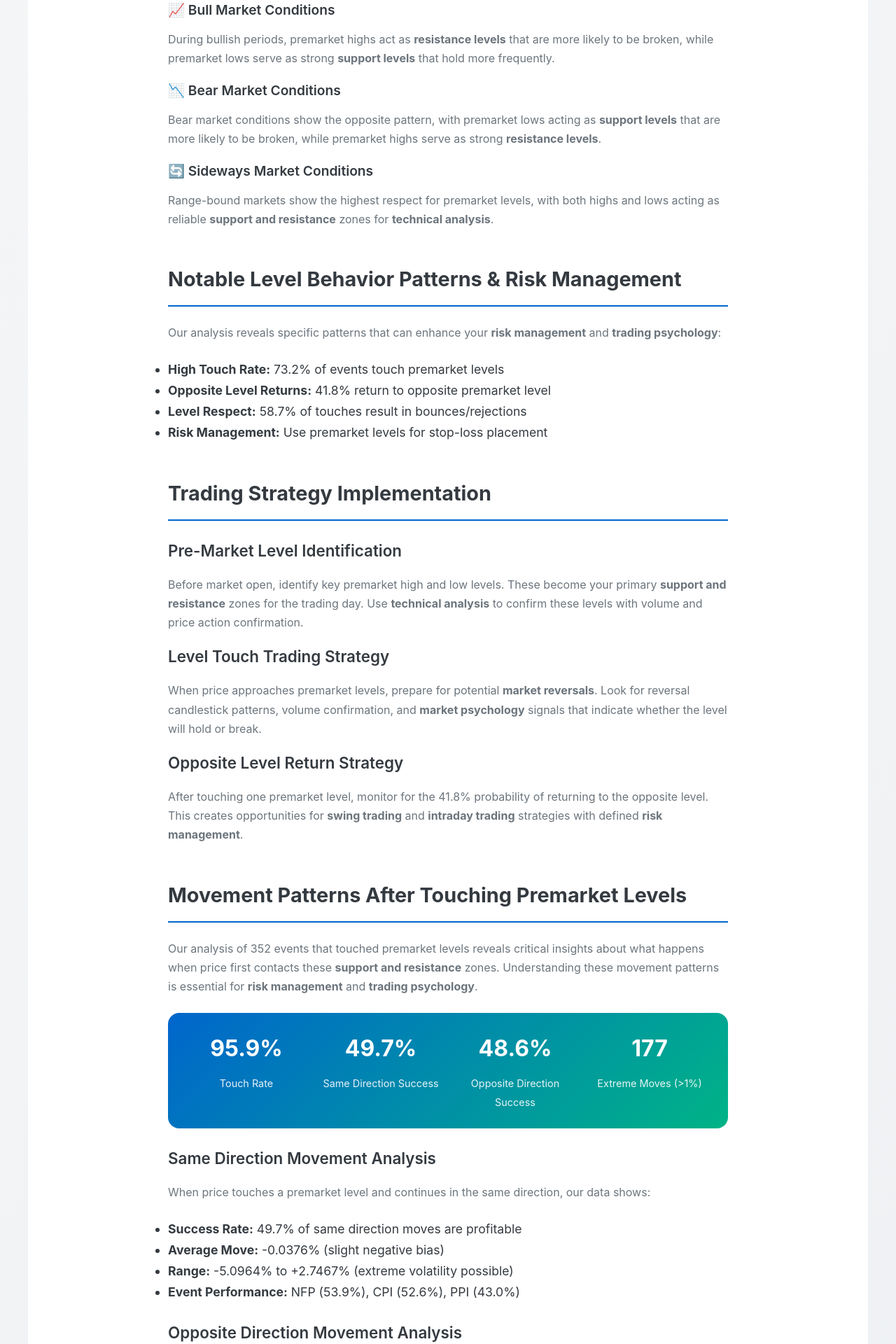
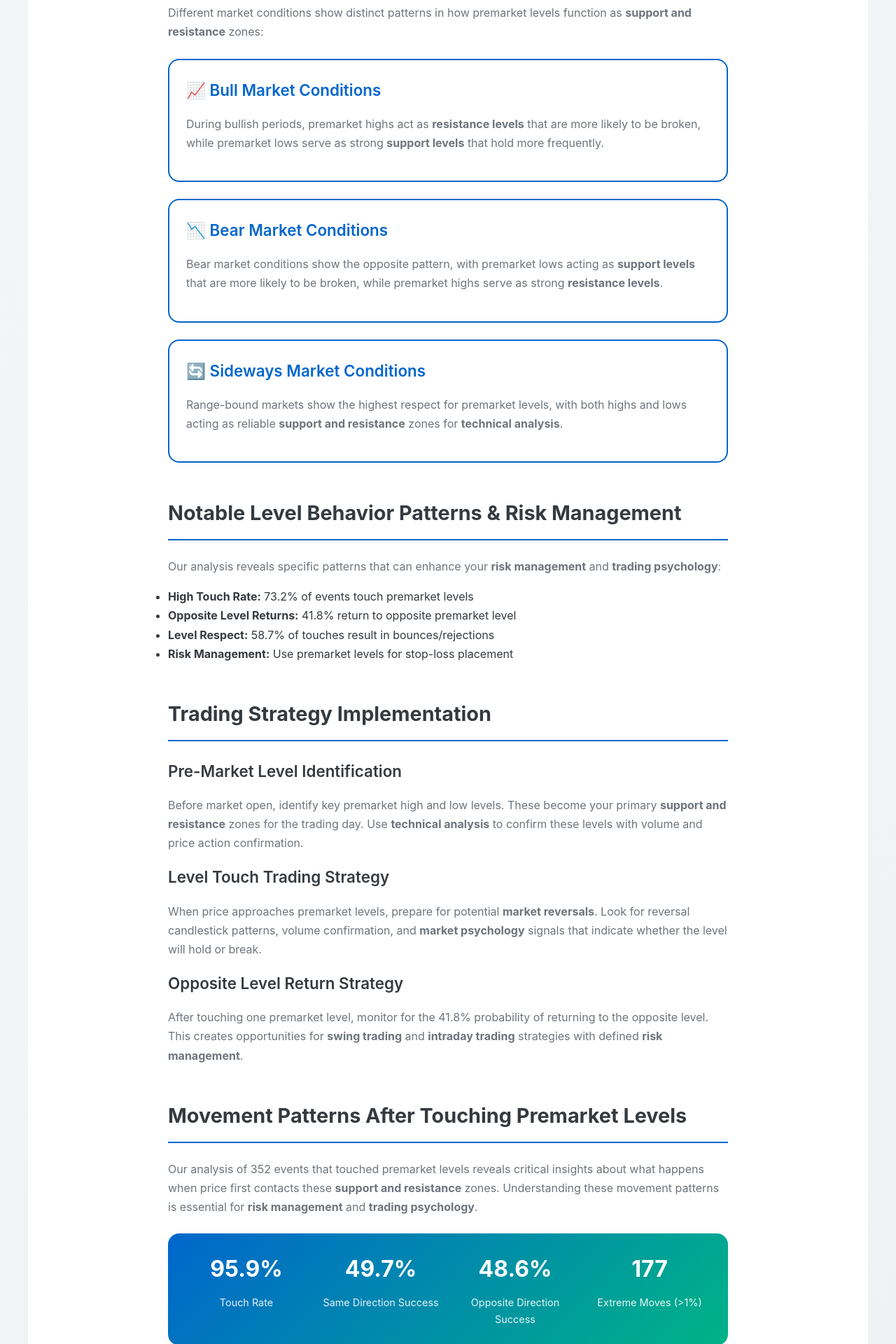
Before and after one commit to doby176/light, a Flask app: page /news-event-keylevels in a window 1280 px wide. Shown: the part 2800-4720 px from the top of the page at 70% size. Run offline with Flask 3, Linux system fonts and the light colour scheme.

Commit message:
Refactor HTML templates: update styles, classes, and add cache-busting CSS
Co-authored-by: tartogaaa <tartogaaa@gmail.com>

```diff
--- a/templates/news_event_keylevels.html
+++ b/templates/news_event_keylevels.html
@@ -62,7 +62,7 @@
     <!-- AdSense -->
     <script async src="https://pagead2.googlesyndication.com/pagead/js/adsbygoogle.js?client=ca-pub-9416785017460416" crossorigin="anonymous"></script>
 
-    <link rel="stylesheet" href="{{ url_for('static', filename='styles.css') }}">
+            <link rel="stylesheet" href="{{ url_for('static', filename='styles.css', v='71') }}">
 </head>
 <body>
     <!-- Breadcrumb Navigation -->
@@ -116,20 +116,20 @@
                         psychological barriers that traders can exploit for consistent profits.
                     </p>
 
-                    <div class="stats-grid">
-                        <div class="stat-card">
+                    <div class="key-stats-highlight">
+                        <div class="stat-item">
                             <div class="stat-number">367</div>
                             <div class="stat-label">Economic Events Analyzed</div>
                         </div>
-                        <div class="stat-card">
+                        <div class="stat-item">
                             <div class="stat-number">73.2%</div>
                             <div class="stat-label">Level Touch Rate</div>
                         </div>
-                        <div class="stat-card">
+                        <div class="stat-item">
                             <div class="stat-number">41.8%</div>
                             <div class="stat-label">Return to Opposite Level</div>
                         </div>
-                        <div class="stat-card">
+                        <div class="stat-item">
                             <div class="stat-number">58.7%</div>
                             <div class="stat-label">Support/Resistance Hold Rate</div>
                         </div>
@@ -155,8 +155,8 @@
                         opportunities for <strong>swing trading</strong> strategies.
                     </p>
 
-                    <div class="highlight-box">
-                        <h4>🎯 Critical Trading Insight</h4>
+                    <div class="strategy-box">
+                        <h3>🎯 Critical Trading Insight</h3>
                         <p>Premarket levels act as psychological barriers that influence <strong>market timing</strong>
                         and <strong>risk management</strong> decisions. Understanding these patterns can significantly
                         improve your <strong>trading psychology</strong> and decision-making process.</p>
@@ -166,7 +166,8 @@
                 <div class="article-section">
                     <h2>Event Type Performance Analysis</h2>
 
-                    <table class="performance-table">
+                    <div class="data-table">
+                        <table>
                         <thead>
                             <tr>
                                 <th>Economic Event</th>
@@ -200,6 +201,7 @@
                             </tr>
                         </tbody>
                     </table>
+                    </div>
                 </div>
 
                 <div class="article-section">
@@ -210,22 +212,22 @@
                         as <strong>support and resistance</strong> zones:
                     </p>
 
-                    <div class="strategy-card">
-                        <h4>📈 Bull Market Conditions</h4>
+                    <div class="strategy-box">
+                        <h3>📈 Bull Market Conditions</h3>
                         <p>During bullish periods, premarket highs act as <strong>resistance levels</strong>
                         that are more likely to be broken, while premarket lows serve as strong
                         <strong>support levels</strong> that hold more frequently.</p>
                     </div>
 
-                    <div class="strategy-card">
-                        <h4>📉 Bear Market Conditions</h4>
+                    <div class="strategy-box">
+                        <h3>📉 Bear Market Conditions</h3>
                         <p>Bear market conditions show the opposite pattern, with premarket lows acting
                         as <strong>support levels</strong> that are more likely to be broken, while
                         premarket highs serve as strong <strong>resistance levels</strong>.</p>
                     </div>
 
-                    <div class="strategy-card">
-                        <h4>🔄 Sideways Market Conditions</h4>
+                    <div class="strategy-box">
+                        <h3>🔄 Sideways Market Conditions</h3>
                         <p>Range-bound markets show the highest respect for premarket levels, with
                         both highs and lows acting as reliable <strong>support and resistance</strong>
                         zones for <strong>technical analysis</strong>.</p>
@@ -240,7 +242,7 @@
                         and <strong>trading psychology</strong>:
                     </p>
 
-                    <ul style="color: var(--charcoal); font-size: 1.1rem; line-height: 1.7; margin: var(--spacing-lg) 0;">
+                    <ul>
                         <li><strong>High Touch Rate:</strong> 73.2% of events touch premarket levels</li>
                         <li><strong>Opposite Level Returns:</strong> 41.8% return to opposite premarket level</li>
                         <li><strong>Level Respect:</strong> 58.7% of touches result in bounces/rejections</li>
@@ -286,20 +288,20 @@
 
                     <div class="key-stats-highlight">
                         <div class="stat-item">
-                            <span class="stat-number">95.9%</span>
-                            <span class="stat-label">Touch Rate</span>
+                            <div class="stat-number">95.9%</div>
+                            <div class="stat-label">Touch Rate</div>
                         </div>
                         <div class="stat-item">
-                            <span class="stat-number">49.7%</span>
-                            <span class="stat-label">Same Direction Success</span>
+                            <div class="stat-number">49.7%</div>
+                            <div class="stat-label">Same Direction Success</div>
                         </div>
                         <div class="stat-item">
-                            <span class="stat-number">48.6%</span>
-                            <span class="stat-label">Opposite Direction Success</span>
+                            <div class="stat-number">48.6%</div>
+                            <div class="stat-label">Opposite Direction Success</div>
                         </div>
                         <div class="stat-item">
-                            <span class="stat-number">177</span>
-                            <span class="stat-label">Extreme Moves (>1%)</span>
+                            <div class="stat-number">177</div>
+                            <div class="stat-label">Extreme Moves (>1%)</div>
                         </div>
                     </div>
 
@@ -307,7 +309,7 @@
                     <p>
                         When price touches a premarket level and continues in the same direction, our data shows:
                     </p>
-                    <ul style="font-size: 1.1rem; line-height: 1.7; margin: var(--spacing-lg) 0;">
+                    <ul>
                         <li><strong>Success Rate:</strong> 49.7% of same direction moves are profitable</li>
                         <li><strong>Average Move:</strong> -0.0376% (slight negative bias)</li>
                         <li><strong>Range:</strong> -5.0964% to +2.7467% (extreme volatility possible)</li>
@@ -318,7 +320,7 @@
                     <p>
                         When price touches a premarket level and reverses direction, our data reveals:
                     </p>
-                    <ul style="font-size: 1.1rem; line-height: 1.7; margin: var(--spacing-lg) 0;">
+                    <ul>
                         <li><strong>Success Rate:</strong> 48.6% of opposite direction moves are profitable</li>
                         <li><strong>Average Move:</strong> +0.0206% (slight positive bias)</li>
                         <li><strong>Range:</strong> -5.7636% to +6.1412% (larger reversal potential)</li>
@@ -363,7 +365,7 @@
                         Our analysis identified 177 extreme moves (>1%) across both directions, highlighting
                         the importance of proper <strong>risk management</strong>:
                     </p>
-                    <ul style="font-size: 1.1rem; line-height: 1.7; margin: var(--spacing-lg) 0;">
+                    <ul>
                         <li><strong>Same Direction Extremes:</strong> 74 events (21% of touches)</li>
                         <li><strong>Opposite Direction Extremes:</strong> 103 events (29% of touches)</li>
                         <li><strong>Largest Same Move:</strong> +2.7467% (NFP High touch)</li>
@@ -375,7 +377,7 @@
                     <p>
                         Based on this comprehensive movement analysis, traders should:
                     </p>
-                    <ul style="font-size: 1.1rem; line-height: 1.7; margin: var(--spacing-lg) 0;">
+                    <ul>
                         <li><strong>Use Event-Specific Strategies:</strong> NFP favors continuation, PPI favors reversal</li>
                         <li><strong>Implement Strict Risk Management:</strong> Account for 3-6% extreme moves</li>
                         <li><strong>Monitor Both Directions:</strong> Success rates are nearly equal</li>
--- a/templates/premarket_newsevent.html
+++ b/templates/premarket_newsevent.html
@@ -30,7 +30,7 @@
     <!-- AdSense -->
     <script async src="https://pagead2.googlesyndication.com/pagead/js/adsbygoogle.js?client=ca-pub-9416785017460416" crossorigin="anonymous"></script>
 
-    <link rel="stylesheet" href="{{ url_for('static', filename='styles.css') }}">
+            <link rel="stylesheet" href="{{ url_for('static', filename='styles.css', v='71') }}">
 
     <!-- Schema Markup for Rich Results -->
     <script type="application/ld+json">
```
